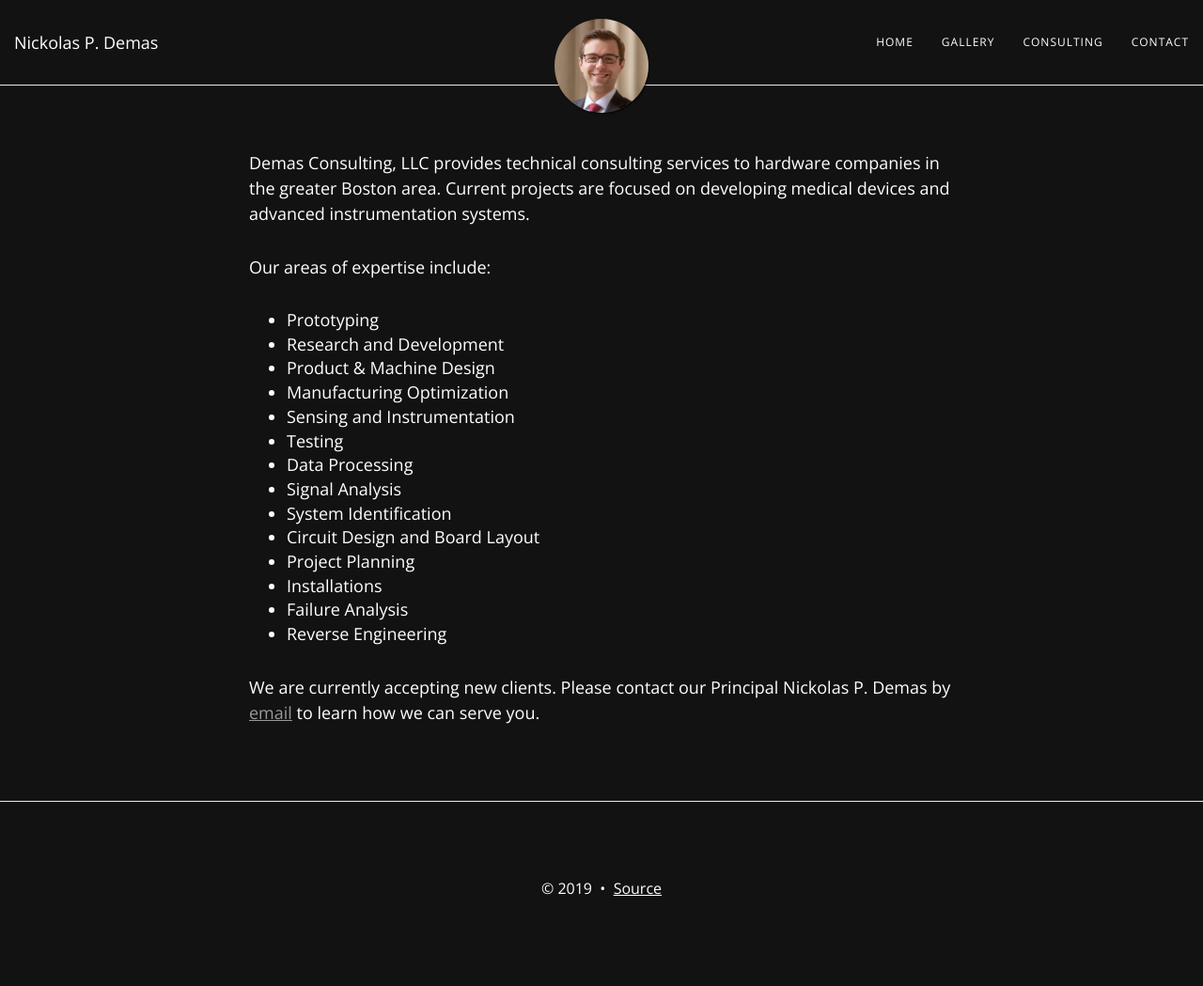
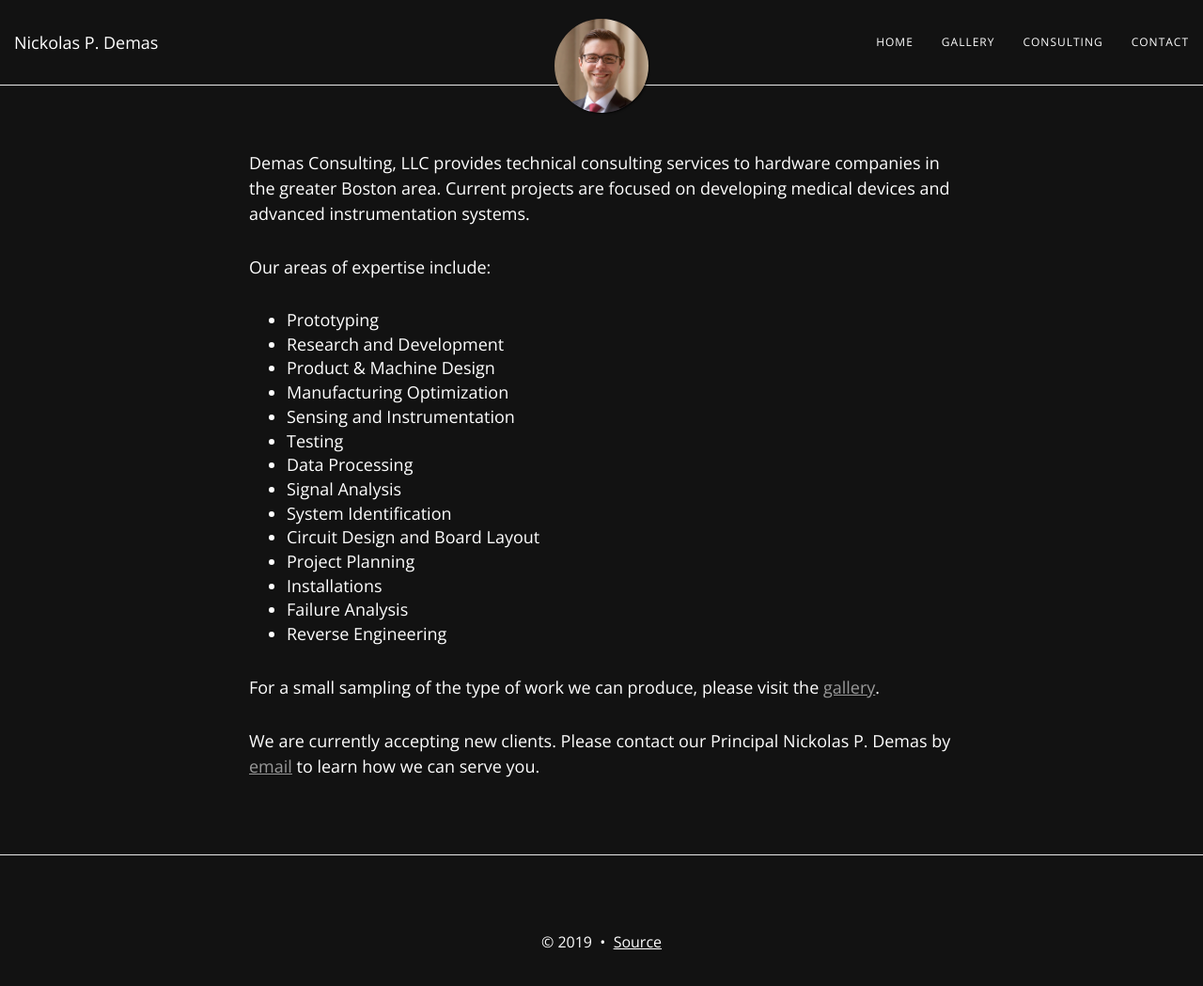
Before and after one commit to npdemas/npdemas.github.io, a Jekyll site: the page built from consulting.md, in a window 1280 px wide and 1064 px high. Shown: the top 1049 px of the window at 94% size. Built offline with Jekyll 4.4.1, drawn with Linux system fonts in a browser that asks for light colours; nearby versions of some CDN libraries.

Commit message:
Added link to gallery

```diff
--- a/consulting.md
+++ b/consulting.md
@@ -20,4 +20,6 @@ Our areas of expertise include:
 - Failure Analysis
 - Reverse Engineering
 
+For a small sampling of the type of work we can produce, please visit the <a href="gallery">gallery</a>.
+
 We are currently accepting new clients. Please contact our Principal Nickolas P. Demas by <a href="https://npdemas.github.io/contact">email</a> to learn how we can serve you.
```
